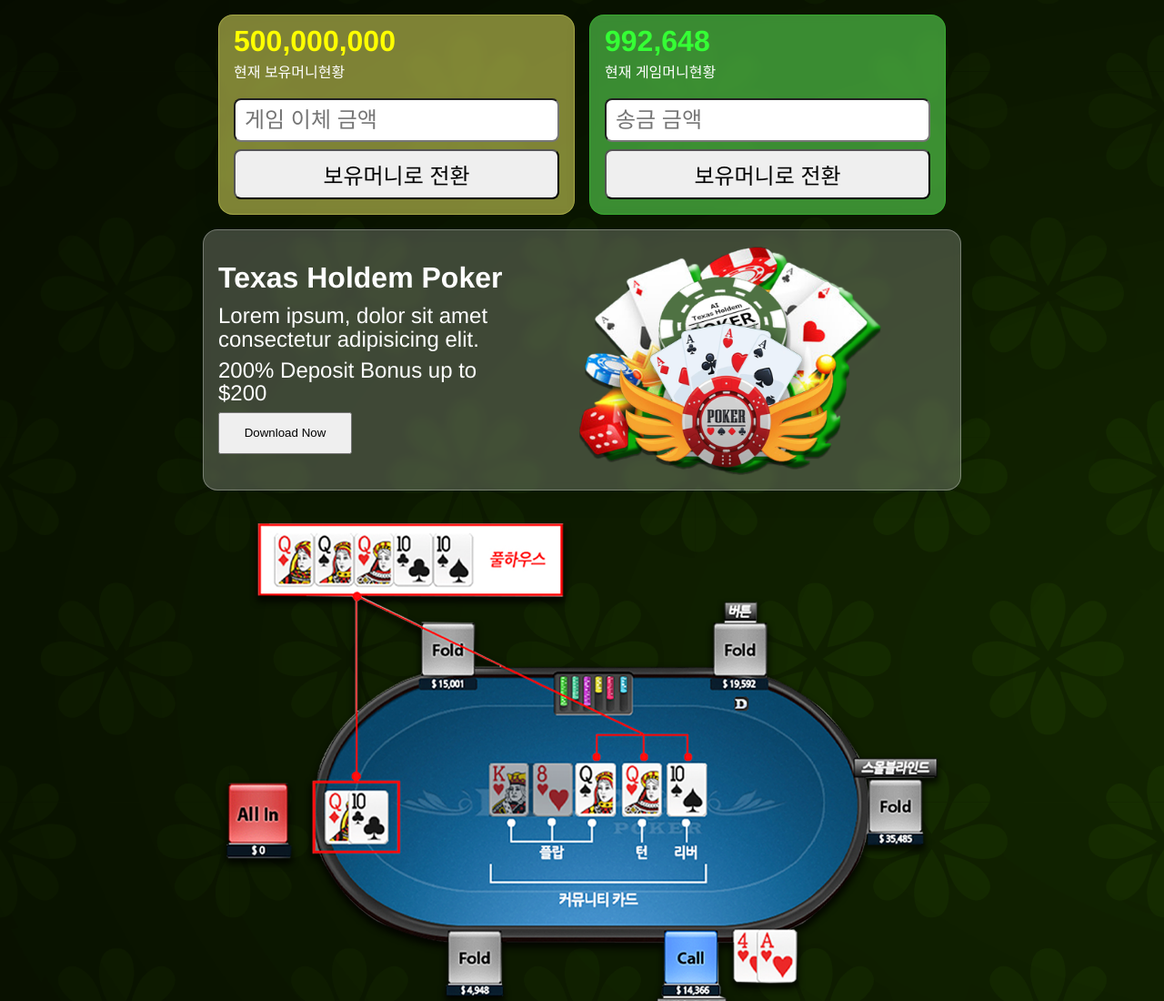
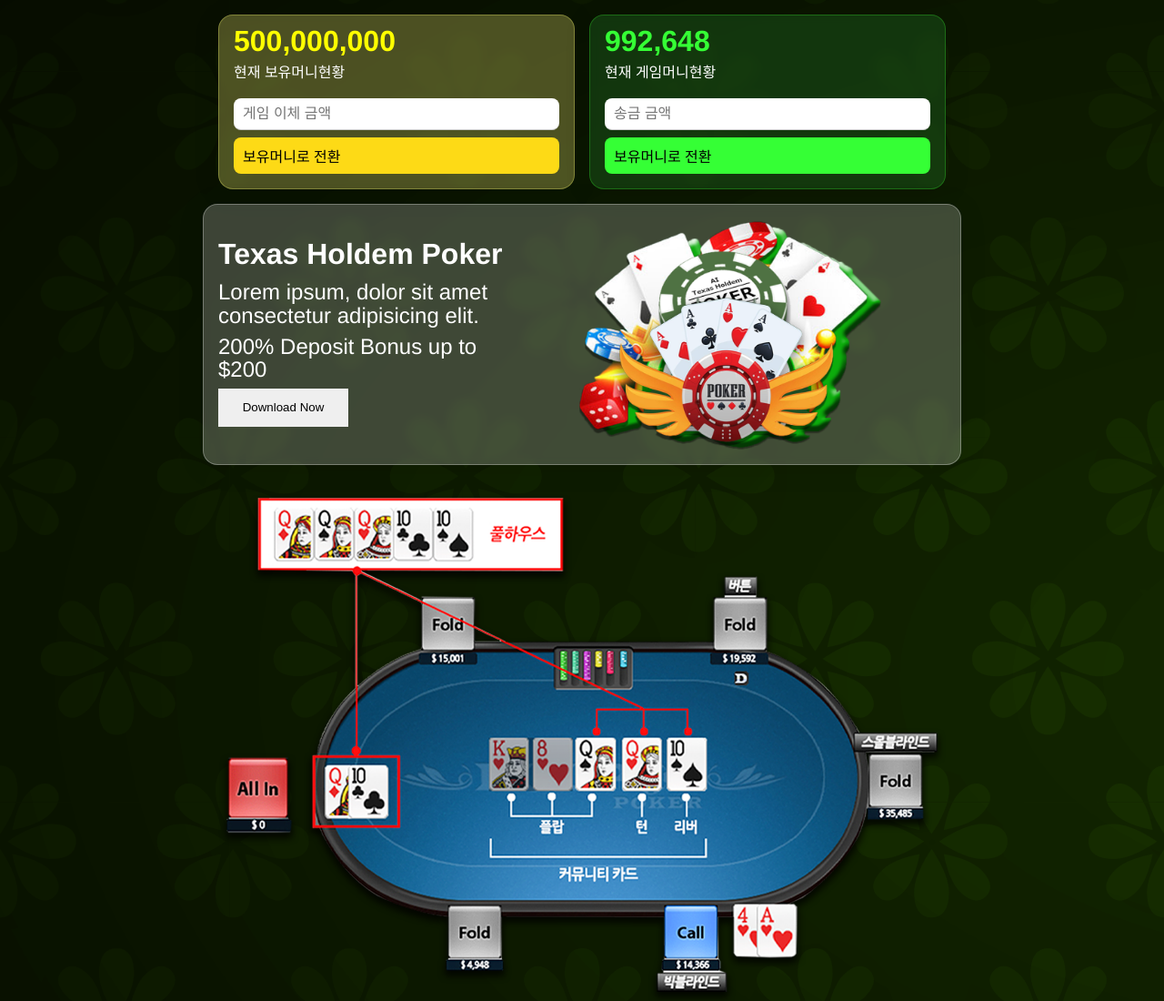
Before and after one commit to ghekghek2/poker, a plain HTML site: page index.html in a window 1280 px wide. Shown: the top 1100 px of the page at 91% size. Drawn offline with Linux system fonts and the light colour scheme.

Commit message:
improve money transfer

```diff
--- a/index.css
+++ b/index.css
@@ -38,7 +38,18 @@
 padding: 1em;
 margin: 0 auto;
   }
-
+  button{
+    border: none;
+  }
+button:focus{
+  outline: none;
+  border: none;
+}
+input[type="text"], input[type="password"], textarea {
+  border: none;
+  outline: none;
+  border-bottom: 1px solid #ccc; /* You can adjust the color and thickness of the outline */
+}
 
 /* convert */
 .convert{
@@ -47,12 +58,12 @@
 padding: 1em;
 }
 .convert input{
-font-size: 1.5em;
+font-size: 1em;
 padding: 8px 10px ;
 border-radius: 8px;
 }
 .convert button{
-font-size: 1.5em;
+font-size: 1em;
 padding: 8px 10px ;
 border-radius: 8px;
 }
@@ -69,11 +80,21 @@
 .chips{
   color: rgb(53, 255, 53);
 }
+.money-btn{
+  background: #FDDA16;
+  text-align: left;
+
+}
+.chips-btn{
+  background: #35FF35;
+  text-align: left;
+}
+
 .convert .label{
   color: white;
 }
 .money-container{
-background: rgba(255, 254, 112, 0.48);
+background: rgba(151, 151, 72, 0.48);
 border-radius: 16px;
 box-shadow: 0 4px 30px rgba(0, 0, 0, 0.1);
 backdrop-filter: blur(4.9px);
@@ -84,7 +105,7 @@
 .chips-container{
 
 
-background: rgba(95, 230, 88, 0.57);
+background: rgba(26, 80, 23, 0.57);
 border-radius: 16px;
 box-shadow: 0 4px 30px rgba(0, 0, 0, 0.1);
 backdrop-filter: blur(4.9px);
--- a/index.html
+++ b/index.html
@@ -20,7 +20,7 @@
             <h1 class="chips">992,648</h1>
             <p class="label">현재 게임머니현황</p>
             <input type="text" placeholder="송금 금액">
-            <button class="chip-btn">보유머니로 전환</button>
+            <button class="chips-btn">보유머니로 전환</button>
         </div>
     </div>
    </div>
```
